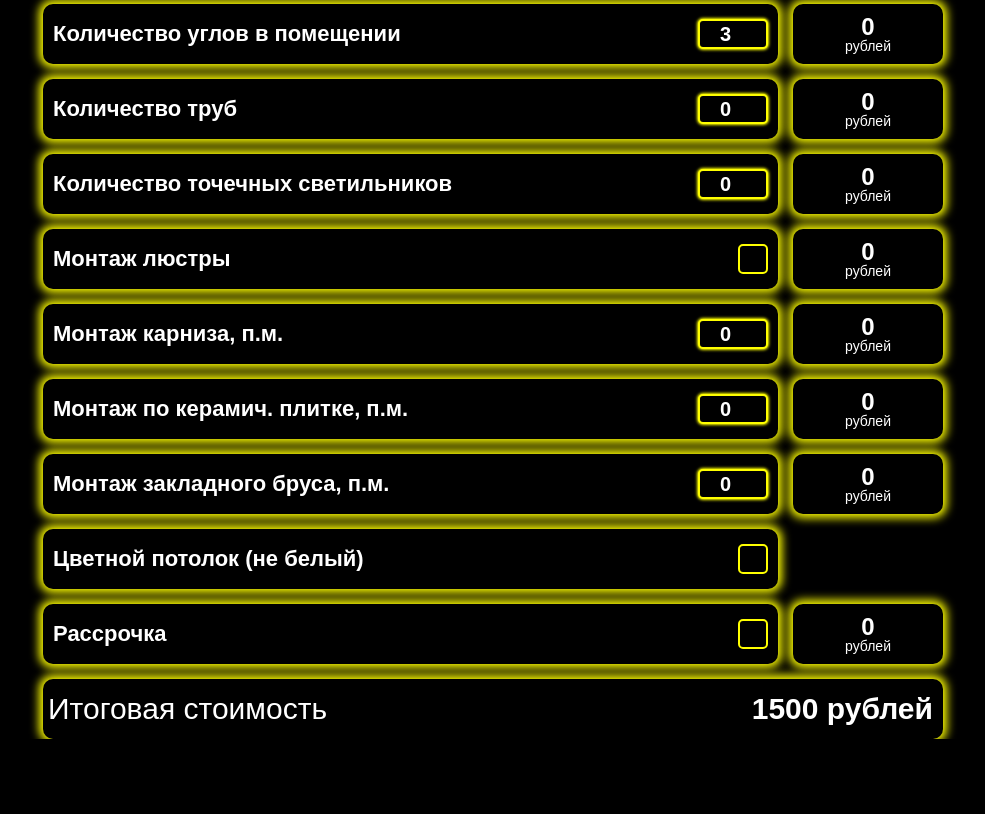
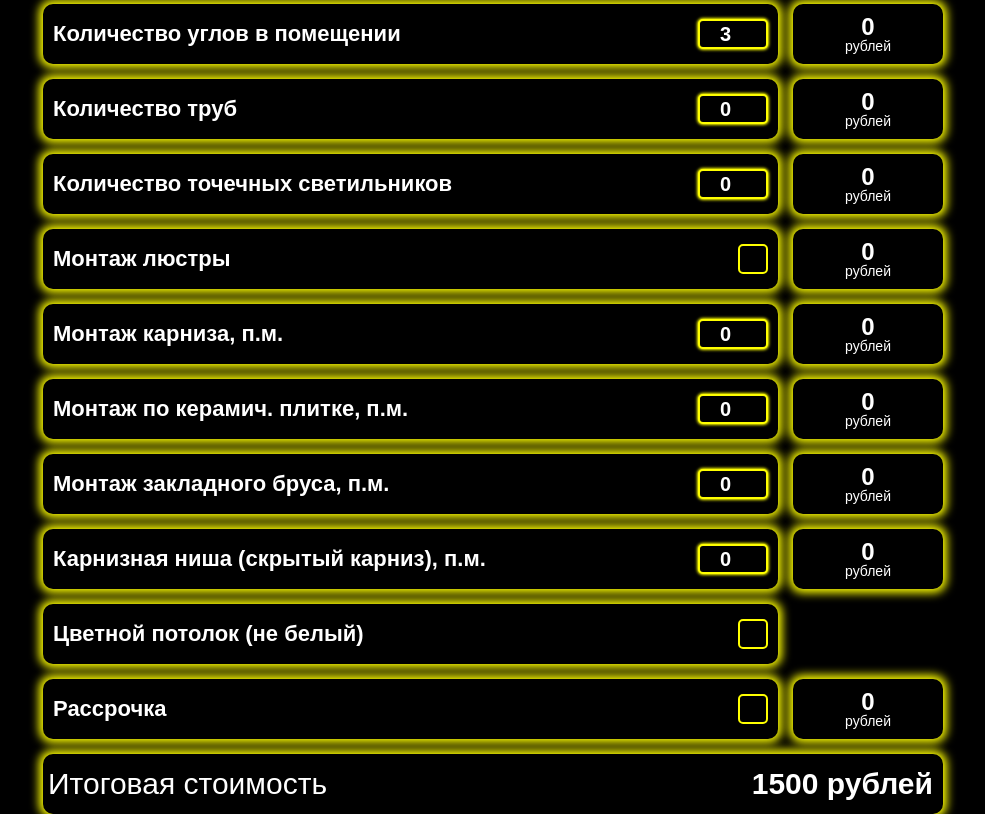
Before and after one commit to racingulitka/MarksLine, a plain HTML site: page ceiling_calculator.html in a window 1280 px wide. Shown: the part 390-1204 px from the top of the page, without its empty margins (147-1132 px from the left). Before the commit the page ends 1129 px from the top, so only its background shows below. Drawn offline with Linux system fonts and the light colour scheme.

Commit message:
add calculate cornice niche to ceiling calculator

```diff
--- a/ceiling_calculator.html
+++ b/ceiling_calculator.html
@@ -117,6 +117,16 @@
 			<div class = "cost" id = "timberCost">1000</div>
 			рублей
 		</div>
+<!-------------------------------------------------cornice niche------------------------------------------->
+		<div class = "leftContainer">
+			<div class = "parameter">Карнизная ниша (скрытый карниз), п.м.</div>
+			<input class = "inputNumber" id = "corniceNiche" type = "number" min = "0" max = "99" step = "1" value = "0" oninput = "corniceNicheCostFunction(); totalFunction();">
+		</div>
+		<div class = "rightContainer">
+			<div class = "cost" id = "corniceNicheCost">500</div>
+			рублей
+		</div>
+
 <!-------------------------------------------------color roof----------------------------------->
 		<div class = "leftContainer">
 			<div class = "parameter">Цветной потолок (не белый)</div>
--- a/js/script_ceiling_calculator.js
+++ b/js/script_ceiling_calculator.js
@@ -1,5 +1,5 @@
 //ad variables
-let total, square, maxWidth, corners, pipes, spotLights, bigLight, cornice, ceramicTiles, timber, colorRoof, credit;
+let total, square, maxWidth, corners, pipes, spotLights, bigLight, cornice, ceramicTiles, timber, corniceNiche, colorRoof, credit;
 
 window.onload = function(){
 squareCostFunction();
@@ -10,6 +10,7 @@ bigLightCostFunction();
 corniceCostFunction();
 ceramicTilesCostFunction();
 timberCostFunction();
+corniceNicheCostFunction();
 creditCostFunction();
 totalFunction();
 }
@@ -112,6 +113,16 @@ function timberCostFunction(){
 	timber = document.getElementById("timberCost").innerHTML;
 }
 
+function corniceNicheCostFunction(){
+	if (document.getElementById("corniceNiche").value > 0){
+		document.getElementById("corniceNicheCost").innerHTML = document.getElementById("corniceNiche").value * 500;
+	}
+	else{
+		document.getElementById("corniceNicheCost").innerHTML = 0;
+	}
+	corniceNiche = document.getElementById("corniceNicheCost").innerHTML;
+}
+
 function creditCostFunction(){
 	if (document.getElementById("credit").checked == true){
 		document.getElementById("creditCost").innerHTML = 1000;
@@ -123,5 +134,5 @@ function creditCostFunction(){
 }
 
 function totalFunction(){
-	document.getElementById("total").innerHTML = (Number(square) + Number(corners) + Number(pipes) + Number(spotLights) + Number(bigLight) + Number(cornice) + Number(ceramicTiles) + Number(timber) + Number(credit)) + " рублей";
+	document.getElementById("total").innerHTML = (Number(square) + Number(corners) + Number(pipes) + Number(spotLights) + Number(bigLight) + Number(cornice) + Number(ceramicTiles) + Number(timber) + Number(corniceNiche) + Number(credit)) + " рублей";
 }
```
Also changed, not shown: 1 other file.
